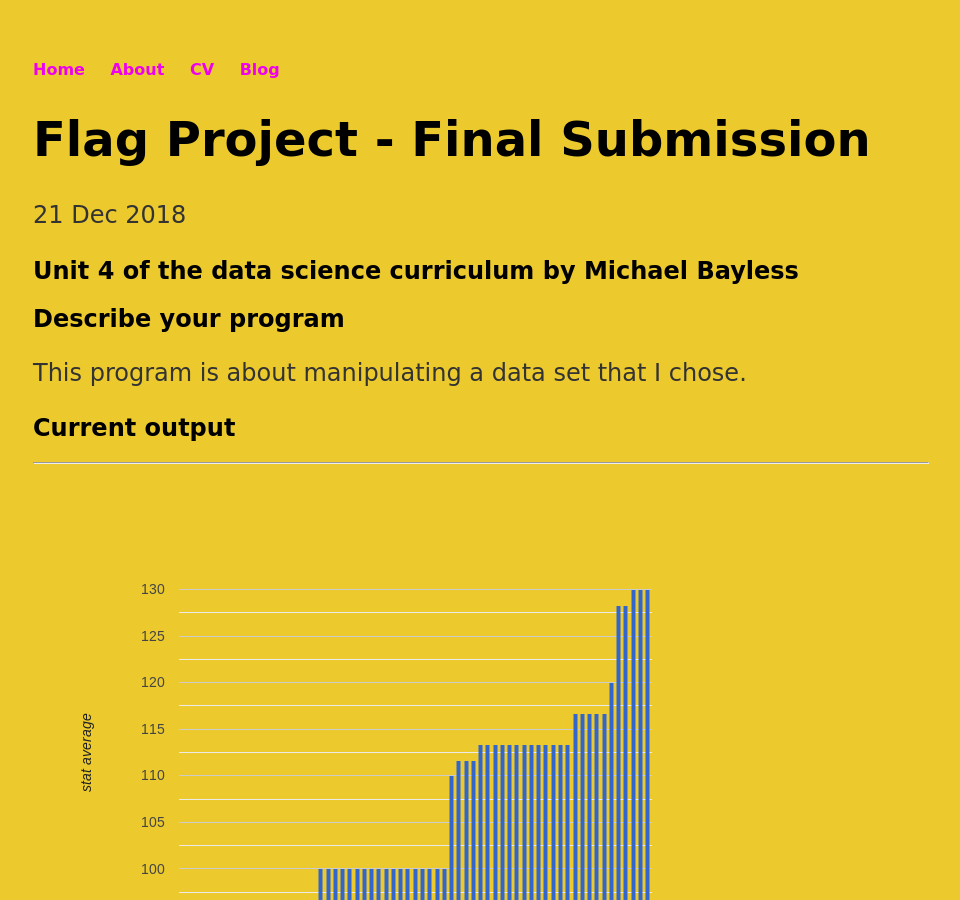
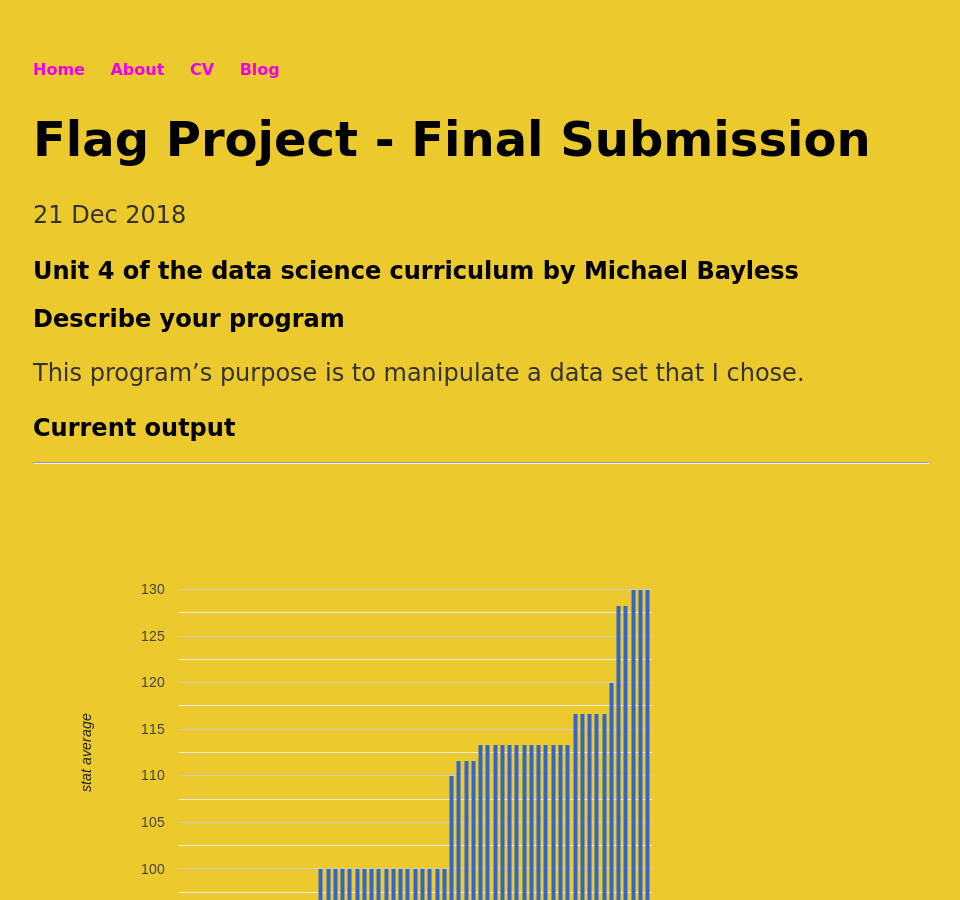
Before and after one commit to michaelb7136/michaelb7136, a Jekyll site: the page built from _posts/2018-12-21-Michael-Bayless-final-submission.md, in a window 1280 px wide and 900 px high. Shown: the whole window, without its empty margins (159-1119 px from the left). Built offline with Jekyll 4.4.1, drawn with Linux system fonts in a browser that asks for light colours.

Commit message:
Update 2018-12-21-Michael-Bayless-final-submission.md

```diff
--- a/_posts/2018-12-21-Michael-Bayless-final-submission.md
+++ b/_posts/2018-12-21-Michael-Bayless-final-submission.md
@@ -8,7 +8,7 @@ date: 2018-12-21
 
 ## Describe your program
 
-This program is about manipulating a data set that I chose.
+This program's purpose is to manipulate a data set that I chose.
 
 ## Current output
 
```
